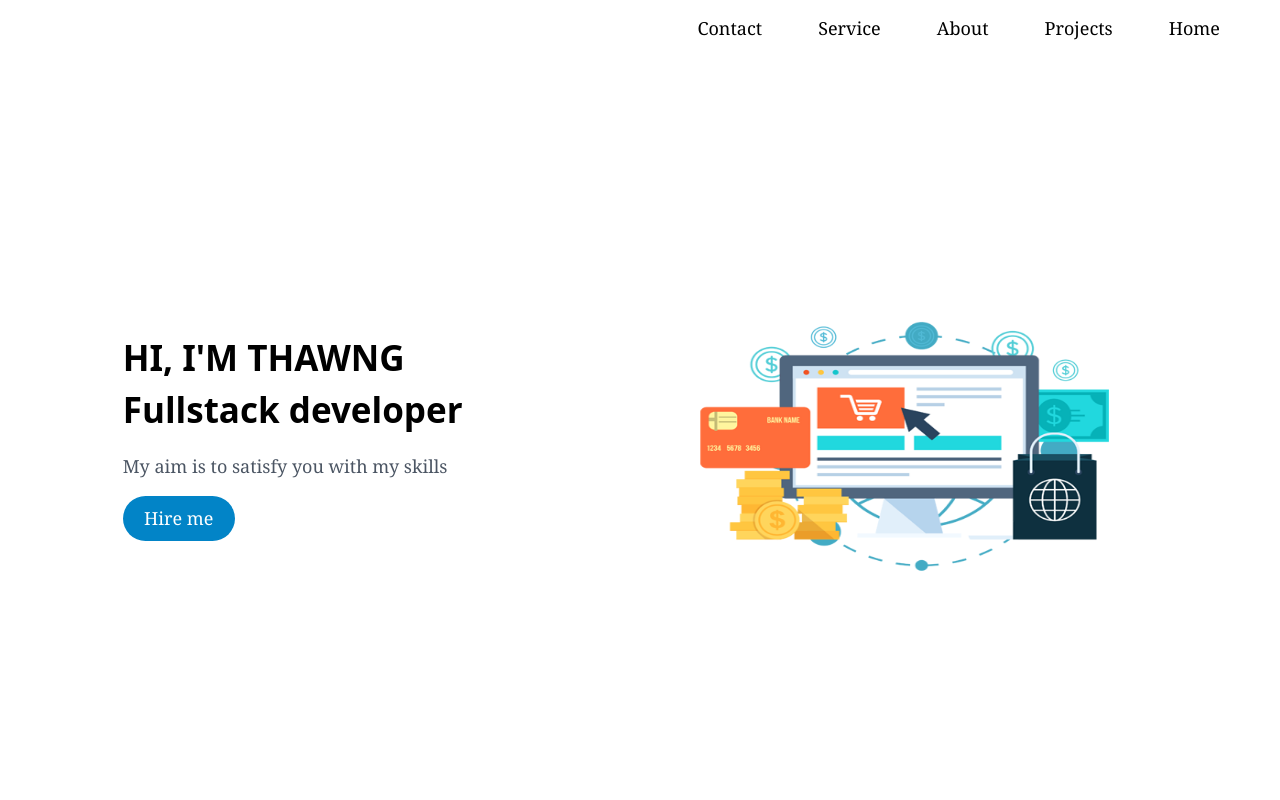
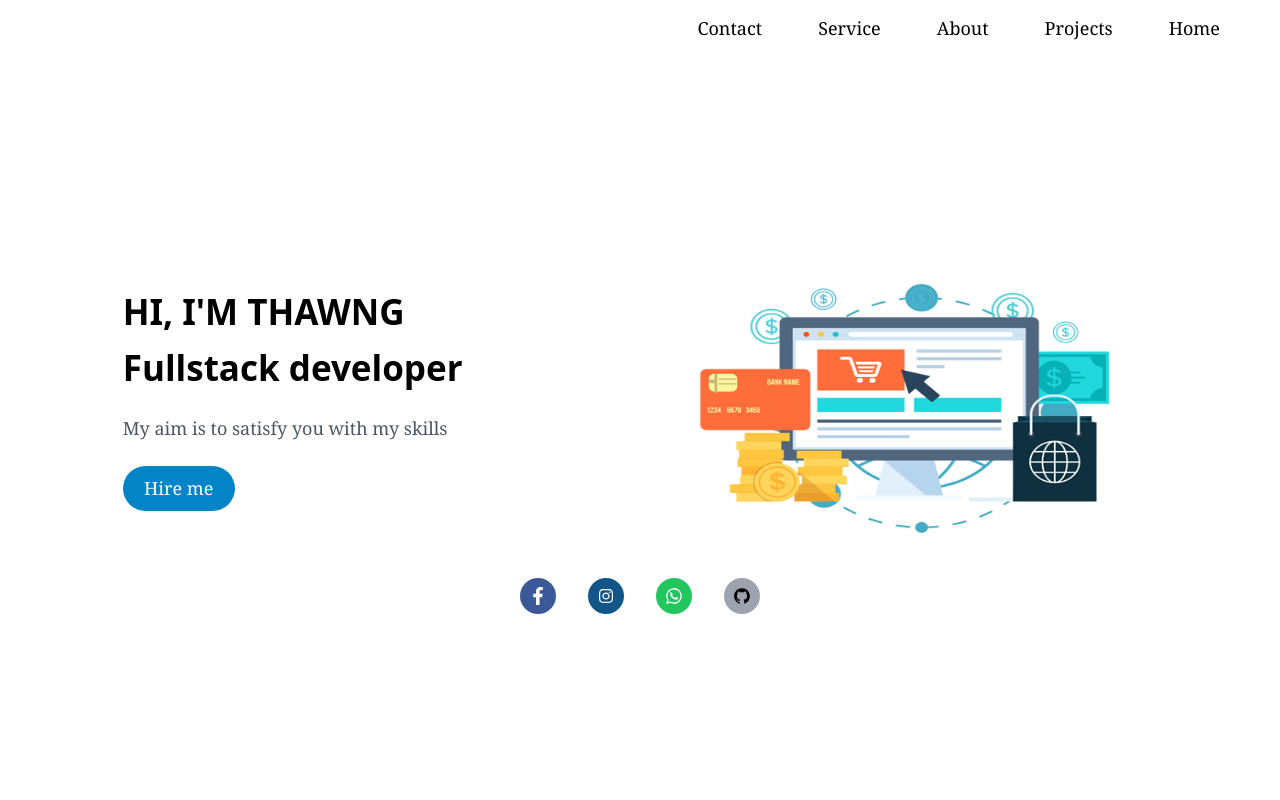
Before and after one commit to Thawng01/portfolio, a React (Create React App) app: page / in a window 1280 px wide. Shown: the top 800 px of the page. Built offline with nearby package versions, Linux system fonts and the light colour scheme.

Commit message:
Fix social icon

```diff
--- a/src/App.js
+++ b/src/App.js
@@ -8,7 +8,6 @@ import About from "./pages/About";
 import Work from "./pages/Work";
 import Service from "./pages/Service";
 import Contact from "./pages/Contact";
-import Footer from "./pages/Footer";
 import { Context } from "./context/Context";
 import Nav from "./components/Nav";
 
@@ -82,7 +81,6 @@ function App() {
             <About ref={aboutRef} />
             <Service ref={serviceRef} />
             <Contact ref={contactRef} />
-            <Footer />
             <MessengerCustomerChat
                 pageId="115737633600819"
                 appId="223124739926461"
--- a/src/pages/Footer.js
+++ b/src/components/SocialIcon.js
@@ -2,17 +2,17 @@ import { FaFacebookF } from "react-icons/fa";
 import { AiOutlineInstagram, AiOutlineGithub } from "react-icons/ai";
 import { IoLogoWhatsapp } from "react-icons/io5";
 
-import "./footer.css";
+import "./socialIcon.css";
 
-const Footer = () => {
+const SocialIcon = () => {
     return (
-        <div className="bg-gray-700 p-5">
+        <div className="p-5">
             <div className="flex justify-between mx-auto w-60 ">
                 <a
                     href="https://www.facebook.com/peng.lian.50/"
                     target="_blank"
                     rel="noreferrer"
-                    className="fa w-8 h-8 flex items-center justify-center rounded-full cursor-pointer"
+                    className="fa w-9 h-9 flex items-center justify-center rounded-full hover:rotate-[360deg] hover:scale-125 transition-all duration-500 cursor-pointer"
                 >
                     <FaFacebookF className="text-white text-md" />
                 </a>
@@ -20,13 +20,13 @@ const Footer = () => {
                     href="https://www.instagram.com/salailiancungthawng/"
                     target="_blank"
                     rel="noreferrer"
-                    className="instagram w-8 h-8 flex items-center justify-center rounded-full cursor-pointer"
+                    className="instagram w-9 h-9 flex items-center justify-center rounded-full hover:rotate-[360deg] hover:scale-125 transition-all duration-500 cursor-pointer"
                 >
                     <AiOutlineInstagram className="text-white text-md" />
                 </a>
                 <a
                     href="https://wa.me/959772188985"
-                    className="bg-green-500 w-8 h-8 flex items-center justify-center rounded-full cursor-pointer"
+                    className="bg-green-500 w-9 h-9 flex items-center justify-center rounded-full hover:rotate-[360deg] hover:scale-125 transition-all duration-500 cursor-pointer"
                 >
                     <IoLogoWhatsapp className="text-white text-md" />
                 </a>
@@ -34,7 +34,7 @@ const Footer = () => {
                     href="https://github.com/Thawng01"
                     target="_blank"
                     rel="noreferrer"
-                    className="bg-gray-400 w-8 h-8 flex items-center justify-center rounded-full cursor-pointer"
+                    className="bg-gray-400 w-9 h-9 flex items-center justify-center rounded-full hover:rotate-[360deg] hover:scale-125 transition-all duration-500 cursor-pointer"
                 >
                     <AiOutlineGithub className="text-black text-md" />
                 </a>
@@ -43,4 +43,4 @@ const Footer = () => {
     );
 };
 
-export default Footer;
+export default SocialIcon;
--- a/src/pages/About.js
+++ b/src/pages/About.js
@@ -1,5 +1,6 @@
 import { forwardRef } from "react";
 import { motion } from "framer-motion";
+import SocialIcon from "../components/SocialIcon";
 
 const Expertises = [
     { id: 1, name: "HTML" },
@@ -65,6 +66,7 @@ const About = forwardRef((props, ref) => {
                     </div>
                 </motion.div>
             </div>
+            <SocialIcon />
         </div>
     );
 });
--- a/src/pages/Contact.js
+++ b/src/pages/Contact.js
@@ -5,6 +5,7 @@ import emailjs from "@emailjs/browser";
 import { motion } from "framer-motion";
 
 import Modal from "../components/Modal";
+import SocialIcon from "../components/SocialIcon";
 
 const Contact = forwardRef((props, ref) => {
     const [subject, setSubject] = useState("");
@@ -161,6 +162,7 @@ const Contact = forwardRef((props, ref) => {
                     </button>
                 </motion.form>
             </div>
+            <SocialIcon />
         </div>
     );
 });
--- a/src/pages/Home.js
+++ b/src/pages/Home.js
@@ -1,11 +1,12 @@
 import React, { forwardRef } from "react";
 import { motion } from "framer-motion";
+import SocialIcon from "../components/SocialIcon";
 
 const Home = forwardRef(({ onContact }, ref) => {
     return (
         <div
             ref={ref}
-            className="mt-14 w-full h-screen flex items-center pb-10"
+            className="mt-14 w-full h-screen flex flex-col justify-center pb-10"
         >
             <div className=" w-full lg:w-5/6 mx-auto flex flex-col lg:flex-row items-center justify-center">
                 <div className="flex flex-col flex-1 lg:mr-2 p-4 ">
@@ -36,7 +37,7 @@ const Home = forwardRef(({ onContact }, ref) => {
                             stiffness: 100,
                             type: "spring",
                         }}
-                        className="font-bold text-xl text-center lg:text-left"
+                        className="font-bold text-xl my-1 text-center lg:text-left"
                     >
                         Fullstack developer
                     </motion.p>
@@ -68,7 +69,7 @@ const Home = forwardRef(({ onContact }, ref) => {
                             stiffness: 100,
                             delay: 0.6,
                         }}
-                        className="flex justify-center lg:justify-start"
+                        className="flex justify-center mt-2 lg:justify-start"
                     >
                         <button
                             className="border border-transparent rounded-3xl bg-sky-600 hover:bg-sky-700 text-white text-md font-serif w-28 p-2"
@@ -97,6 +98,7 @@ const Home = forwardRef(({ onContact }, ref) => {
                     />
                 </motion.div>
             </div>
+            <SocialIcon />
         </div>
     );
 });
```
Also changed, not shown: src/components/socialIcon.css (renamed from src/pages/footer.css).
